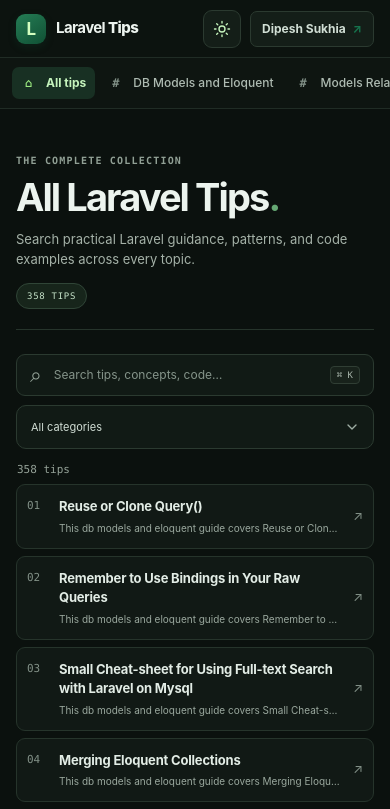
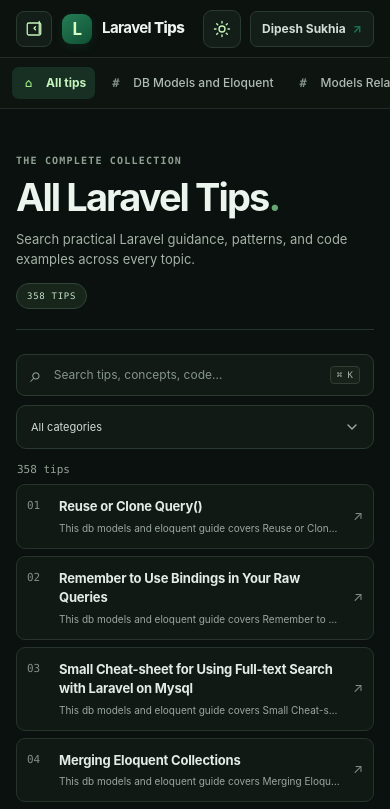
Before and after one commit to dipeshsukhia/laravel-tips, a Next.js app: page /laravel-tips/all-tips in a window 390 px wide. Shown: the top 809 px of the page. Built offline with nearby package versions, Linux system fonts and the light colour scheme.

Commit message:
Add responsive sidebar toggle

```diff
--- a/app/[category]/[slug]/page.tsx
+++ b/app/[category]/[slug]/page.tsx
@@ -29,7 +29,7 @@
 
   return (
     <>
-      <SiteHeader />
+      <SiteHeader showSidebarToggle />
       <div className="app-shell">
         <CategorySidebar categories={categories} active={category.slug} />
         <main className="main-content inner-page article-page">
--- a/app/[category]/page.tsx
+++ b/app/[category]/page.tsx
@@ -25,7 +25,7 @@
 
   return (
     <>
-      <SiteHeader />
+      <SiteHeader showSidebarToggle />
       <div className="app-shell">
         <CategorySidebar categories={categories} active={category.slug} />
         <main className="main-content inner-page">
--- a/app/all-tips/page.tsx
+++ b/app/all-tips/page.tsx
@@ -16,7 +16,7 @@
 
   return (
     <>
-      <SiteHeader />
+      <SiteHeader showSidebarToggle />
       <div className="app-shell">
         <CategorySidebar categories={categories} activeAll />
         <main className="main-content inner-page">
--- a/app/globals.css
+++ b/app/globals.css
@@ -23,6 +23,13 @@
 button, input, select { font: inherit; }
 
 .topbar { height: 68px; position: sticky; top: 0; z-index: 20; display: flex; align-items: center; justify-content: space-between; padding: 0 max(28px, calc((100vw - 1500px) / 2)); background: rgba(255,255,255,.88); border-bottom: 1px solid var(--line); backdrop-filter: blur(16px); }
+.site-layout { display: contents; }
+.topbar-leading { display: flex; align-items: center; gap: 10px; }
+.sidebar-toggle { display: grid; width: 36px; height: 36px; flex: 0 0 auto; place-items: center; border: 1px solid #dfe7e1; border-radius: 8px; color: #526158; background: #fff; cursor: pointer; transition: color .15s, background .15s, border-color .15s; }
+.sidebar-toggle:hover { color: #15593b; background: #f0f7f1; border-color: #b7d4bf; }
+.sidebar-toggle:focus-visible { outline: 2px solid #5ca878; outline-offset: 3px; }
+.sidebar-toggle svg { width: 18px; height: 18px; fill: none; stroke: currentColor; stroke-width: 1.7; stroke-linecap: round; stroke-linejoin: round; }
+.sidebar-toggle[aria-expanded="true"] svg path { transform: rotate(180deg); transform-origin: 14px 11px; }
 .topbar-actions { display: flex; align-items: center; gap: 9px; }
 .theme-toggle { display: grid; width: 38px; height: 38px; flex: 0 0 auto; place-items: center; border: 1px solid #dfe7e1; border-radius: 9px; color: #526158; background: #fff; cursor: pointer; transition: color .15s, background .15s, border-color .15s; }
 .theme-toggle:hover { color: #15593b; background: #f0f7f1; border-color: #b7d4bf; }
@@ -38,6 +45,8 @@
 .source-link span { margin-left: 4px; color: var(--green); }
 
 .app-shell { display: grid; grid-template-columns: 260px minmax(0,1fr); max-width: 1600px; min-height: calc(100vh - 68px); margin: 0 auto; background: var(--paper); }
+.site-layout.sidebar-collapsed .app-shell:not(.home-shell) { grid-template-columns: minmax(0,1fr); }
+.site-layout.sidebar-collapsed .sidebar { display: none; }
 .home-shell { grid-template-columns: minmax(0,1fr); }
 .sidebar { position: sticky; top: 68px; height: calc(100vh - 68px); overflow: auto; padding: 28px 17px 24px 22px; background: #fbfcfb; border-right: 1px solid var(--line); }
 .sidebar-label, .section-kicker { margin: 0 0 12px; color: #8a978e; font: 650 9px/1.4 var(--mono); letter-spacing: .12em; }
@@ -234,6 +243,8 @@
 :root[data-theme="dark"] { color-scheme: dark; }
 :root[data-theme="dark"] body { color: #e5eee8; background: #0b110e; }
 :root[data-theme="dark"] .topbar { background: rgba(13,20,16,.9); border-color: #202c25; }
+:root[data-theme="dark"] .sidebar-toggle { color: #c5f4bd; background: #141e18; border-color: #2b3a30; }
+:root[data-theme="dark"] .sidebar-toggle:hover { color: #eff8f0; background: #19271e; border-color: #47614e; }
 :root[data-theme="dark"] .brand { color: #edf4ef; }
 :root[data-theme="dark"] .topbar-note { color: #9eada3; }
 :root[data-theme="dark"] .source-link { color: #d0ded4; background: #141e18; border-color: #2b3a30; }
@@ -378,6 +389,8 @@
 }
 :root[data-theme="light"] body { color: #19271e; background: #f3f6f3; }
 :root[data-theme="light"] .topbar { background: rgba(251,253,251,.94); border-color: #dce6de; }
+:root[data-theme="light"] .sidebar-toggle { color: #405a49; background: #fff; border-color: #d8e4da; }
+:root[data-theme="light"] .sidebar-toggle:hover { color: #15593b; background: #f2f8f3; border-color: #9dc5a5; }
 :root[data-theme="light"] .brand { color: #1c2c22; }
 :root[data-theme="light"] .topbar-note { color: #5d6f63; }
 :root[data-theme="light"] .status-dot { box-shadow: 0 0 0 4px #e1f2e5; }
--- a/app/layout.tsx
+++ b/app/layout.tsx
@@ -1,5 +1,6 @@
 import type { Metadata } from "next";
 import { BackToTop } from "@/components/back-to-top";
+import { SidebarProvider } from "@/components/sidebar-provider";
 import "./globals.css";
 
 export const metadata: Metadata = {
@@ -15,7 +16,7 @@
   return (
     <html lang="en" data-theme="dark">
       <body>
-        {children}
+        <SidebarProvider>{children}</SidebarProvider>
         <BackToTop />
       </body>
     </html>
--- a/components/category-sidebar.tsx
+++ b/components/category-sidebar.tsx
@@ -1,9 +1,13 @@
+"use client";
+
 import Link from "next/link";
 import type { Category } from "@/lib/content";
+import { useSidebar } from "@/components/sidebar-provider";
 
 export function CategorySidebar({ categories, active, activeAll = false }: { categories: Category[]; active?: string; activeAll?: boolean }) {
+  const { isOpen } = useSidebar();
   return (
-    <aside className="sidebar">
+    <aside className={`sidebar${isOpen ? "" : " is-collapsed"}`}>
       <p className="sidebar-label">Browse library</p>
       <nav aria-label="Tip categories" className="category-nav">
         <Link className={`nav-link ${activeAll ? "active" : ""}`} href="/all-tips/">
--- /dev/null
+++ b/components/sidebar-provider.tsx
@@ -0,0 +1,23 @@
+"use client";
+
+import { createContext, useContext, useState } from "react";
+
+type SidebarContextValue = { isOpen: boolean; toggle: () => void };
+const SidebarContext = createContext<SidebarContextValue | null>(null);
+
+export function SidebarProvider({ children }: { children: React.ReactNode }) {
+  const [isOpen, setIsOpen] = useState(true);
+  const toggle = () => setIsOpen((open) => !open);
+
+  return (
+    <SidebarContext.Provider value={{ isOpen, toggle }}>
+      <div className={`site-layout${isOpen ? "" : " sidebar-collapsed"}`}>{children}</div>
+    </SidebarContext.Provider>
+  );
+}
+
+export function useSidebar() {
+  const context = useContext(SidebarContext);
+  if (!context) throw new Error("useSidebar must be used inside SidebarProvider");
+  return context;
+}
--- /dev/null
+++ b/components/sidebar-toggle.tsx
@@ -0,0 +1,24 @@
+"use client";
+
+import { useSidebar } from "@/components/sidebar-provider";
+
+export function SidebarToggle() {
+  const { isOpen, toggle } = useSidebar();
+  const label = isOpen ? "Hide navigation" : "Show navigation";
+
+  return (
+    <button
+      className="sidebar-toggle"
+      type="button"
+      aria-label={label}
+      aria-expanded={isOpen}
+      title={label}
+      onClick={toggle}
+    >
+      <svg viewBox="0 0 24 24" aria-hidden="true">
+        <rect x="3" y="4" width="18" height="16" rx="2" />
+        <path d="M9 4v16m5-11 2 2-2 2" />
+      </svg>
+    </button>
+  );
+}
--- a/components/site-header.tsx
+++ b/components/site-header.tsx
@@ -1,13 +1,17 @@
 import Link from "next/link";
 import { ThemeToggle } from "@/components/theme-toggle";
+import { SidebarToggle } from "@/components/sidebar-toggle";
 
-export function SiteHeader() {
+export function SiteHeader({ showSidebarToggle = false }: { showSidebarToggle?: boolean }) {
   return (
     <header className="topbar">
-      <Link className="brand" href="/" aria-label="Laravel Tips home">
-        <span className="brand-mark">L</span>
-        <span>Laravel <b>Tips</b></span>
-      </Link>
+      <div className="topbar-leading">
+        {showSidebarToggle && <SidebarToggle />}
+        <Link className="brand" href="/" aria-label="Laravel Tips home">
+          <span className="brand-mark">L</span>
+          <span>Laravel <b>Tips</b></span>
+        </Link>
+      </div>
       <div className="topbar-note"><span className="status-dot" /> A field guide for Laravel developers</div>
       <div className="topbar-actions">
         <ThemeToggle />
```
Also changed, not shown: 750 other files (tests, documents, lock files or other folders).
